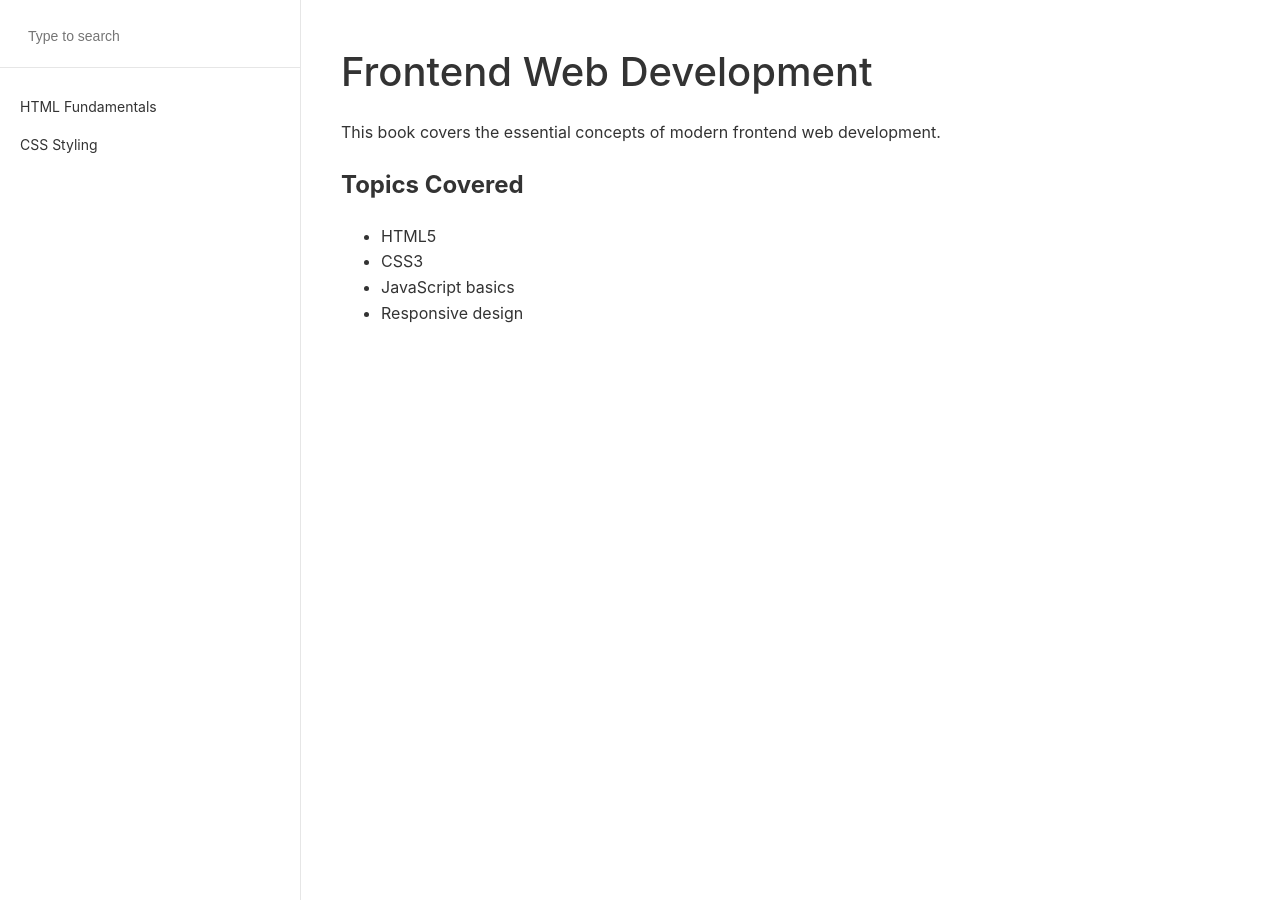
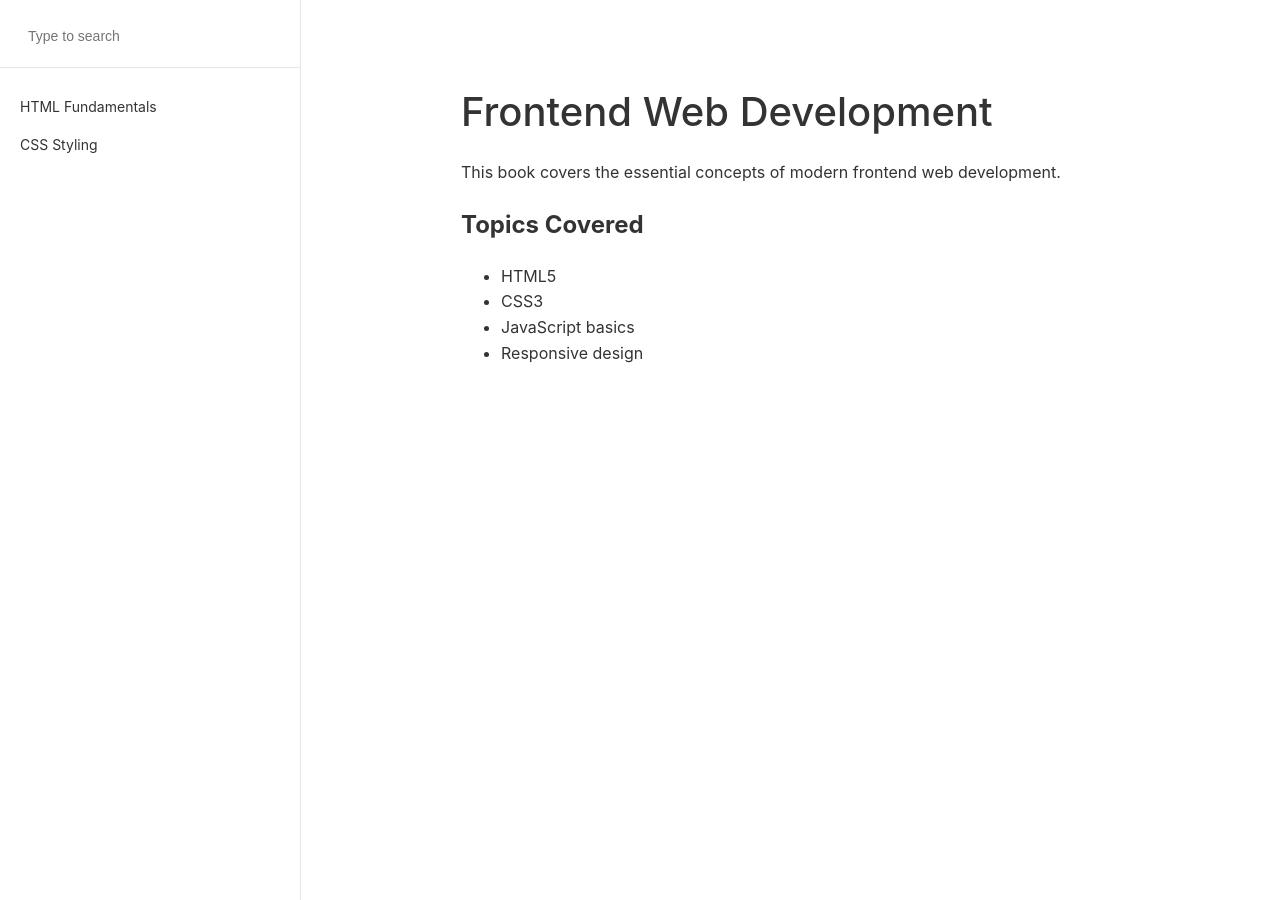
Before and after one commit to tayheau/tayheau.github.io, a Jekyll site: the page built from _notes/web-dev/index.md, in a window 1280 px wide. Built offline with Jekyll 4.4.1, drawn with Linux system fonts in a browser that asks for light colours.

Commit message:
Update book.html

```diff
--- a/_layouts/book.html
+++ b/_layouts/book.html
@@ -75,7 +75,8 @@
     }
     .content {
       flex: 1;
-      padding: 40px;
+      padding-left: 10em;
+      padding-top: 5em;
       overflow-y: auto;
     }
     .content h1 {
```
